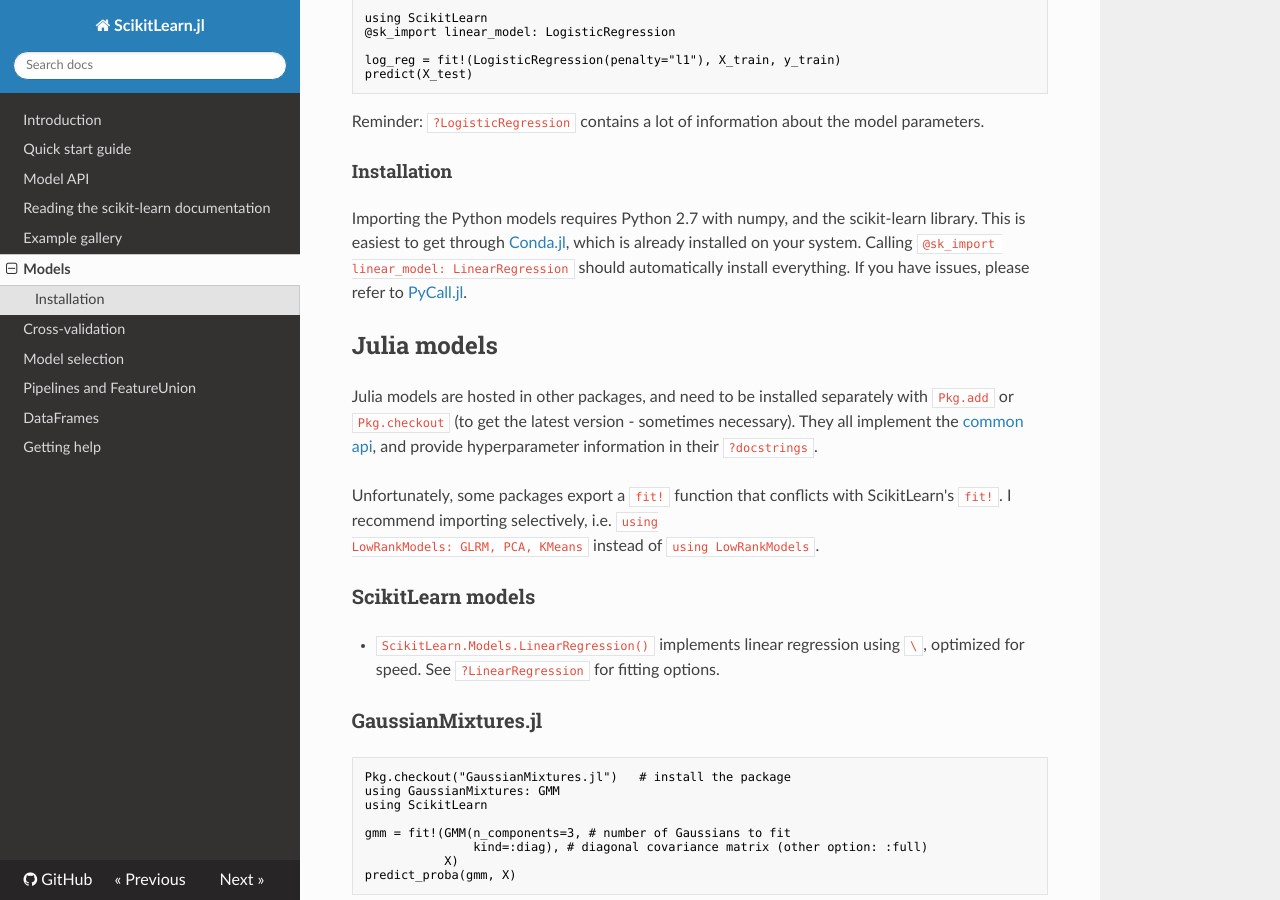
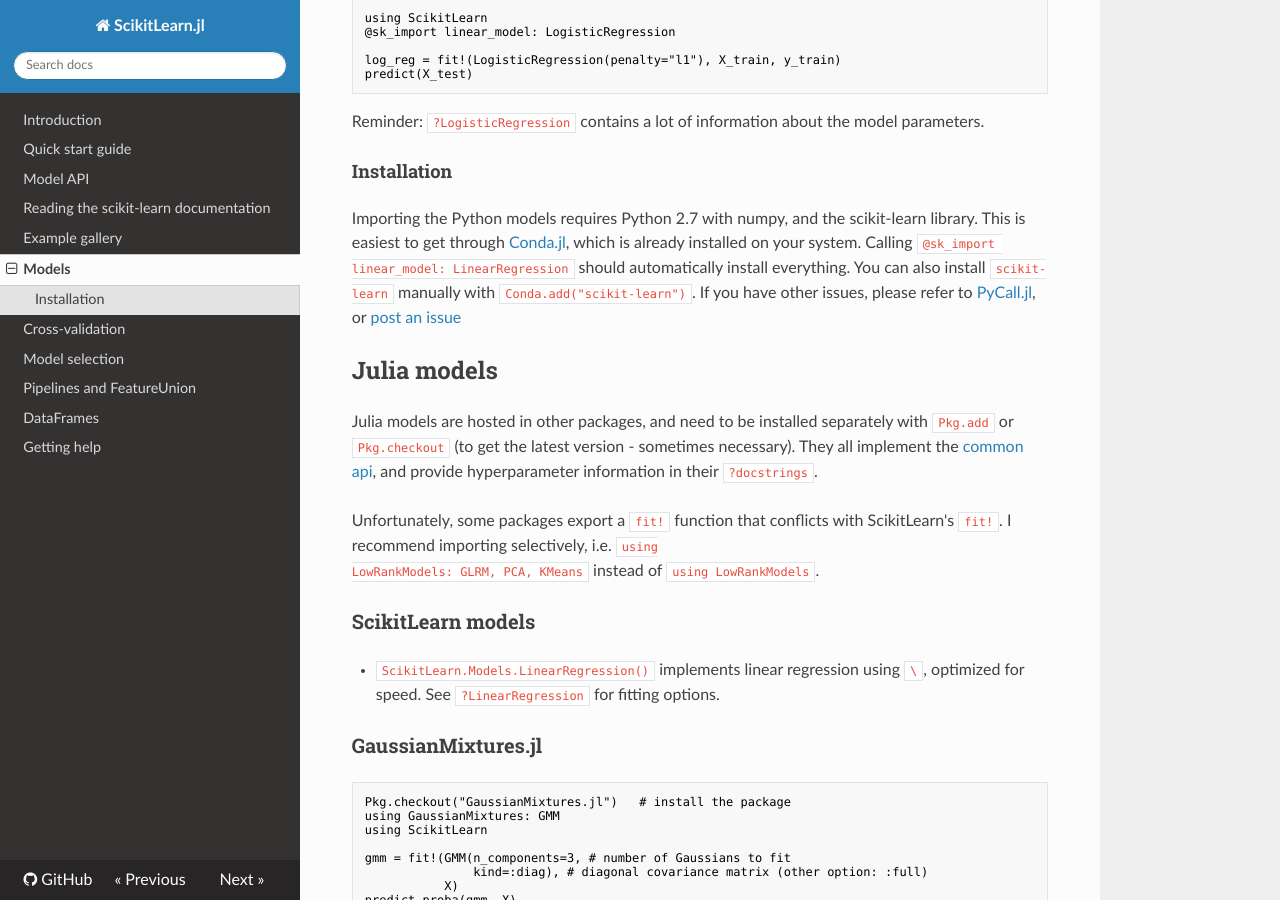
Before and after one commit to cstjean/ScikitLearn.jl, an MkDocs documentation site: the page built from docs/models.md, in a window 1280 px wide and 900 px high, scrolled down 399 px. Built offline with MkDocs 1.6.1, drawn with Linux system fonts in a browser that asks for light colours; nearby versions of some CDN libraries; old or Windows-style settings are respelled for this version of MkDocs.

Commit message:
Added `Conda.add()` clarification to the installation docs

```diff
--- a/docs/models.md
+++ b/docs/models.md
@@ -27,8 +27,10 @@
 
 Importing the Python models requires Python 2.7 with numpy, and the
 scikit-learn library. This is easiest to get through [Conda.jl](https://github.com/Luthaf/Conda.jl), which is already
-installed on your system.  Calling `@sk_import linear_model: LinearRegression` should automatically install everything. If you have issues, please
-refer to [PyCall.jl](https://github.com/stevengj/PyCall.jl#installation).
+installed on your system.  Calling `@sk_import linear_model: LinearRegression` should automatically install everything. You can also install `scikit-learn`
+manually with `Conda.add("scikit-learn")`. If you have other issues, please
+refer to [PyCall.jl](https://github.com/stevengj/PyCall.jl#installation), or
+[post an issue](https://github.com/cstjean/ScikitLearn.jl/issues/new)
 
 Julia models
 ------
```
